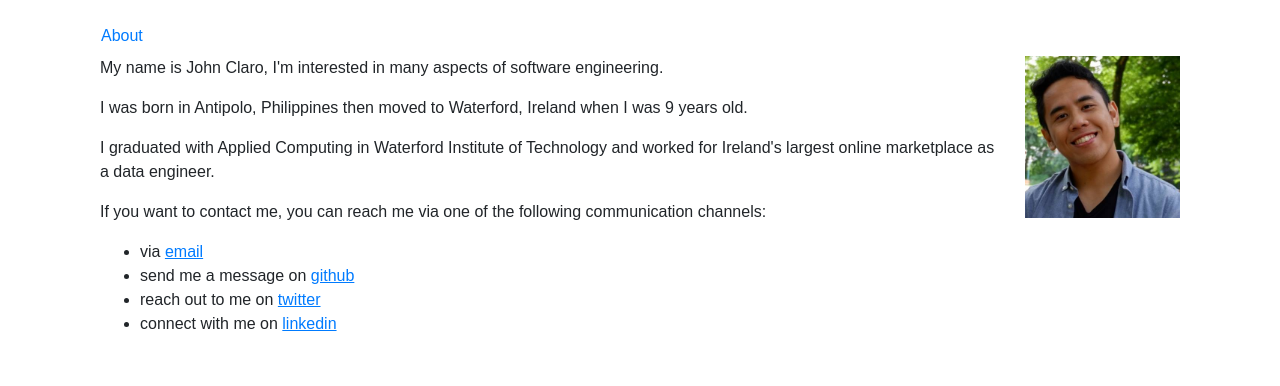
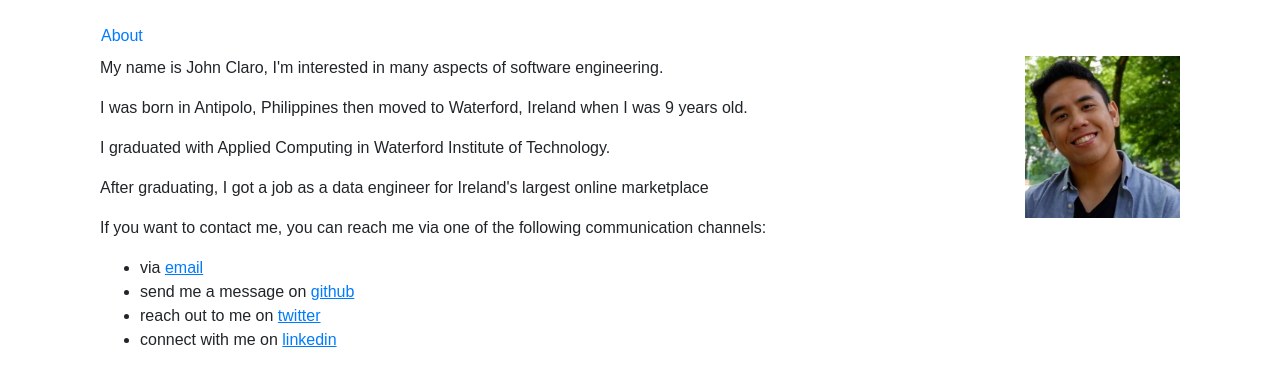
Before and after one commit to jkrclaro/jkrclaro.github.io, a React (Create React App) app: page / in a window 1280 px wide. Shown: the top 386 px of the page. Built offline with nearby package versions, Linux system fonts and the light colour scheme; what webfontloader would draw is missing.

Commit message:
Update home page

```diff
--- a/src/components/Home.jsx
+++ b/src/components/Home.jsx
@@ -15,7 +15,8 @@ class Home extends React.Component {
                     <div className='col-lg-10'>
                         <p>My name is John Claro, I'm interested in many aspects of software engineering.</p>
                         <p>I was born in Antipolo, Philippines then moved to Waterford, Ireland when I was 9 years old.</p>
-                        <p>I graduated with Applied Computing in Waterford Institute of Technology and worked for Ireland's largest online marketplace as a data engineer.</p>
+                        <p>I graduated with Applied Computing in Waterford Institute of Technology.</p>
+                        <p>After graduating, I got a job as a data engineer for Ireland's largest online marketplace</p>
                         <p>If you want to contact me, you can reach me via one of the following communication channels:</p>
                         <ul>
                             <li>via <a href='mailto:jkrclaro@gmail.com' style={underlineStyle}>email</a></li>
```
